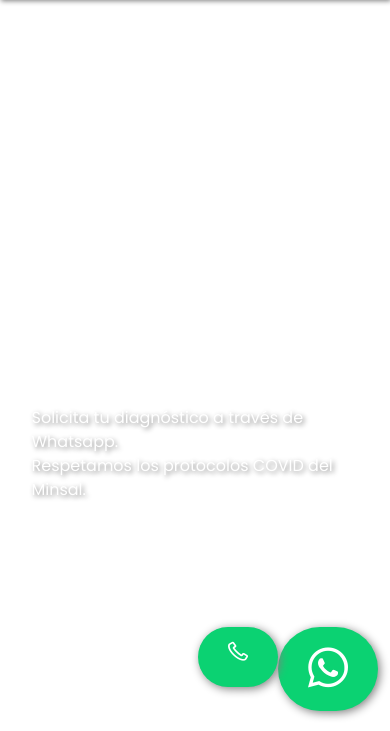
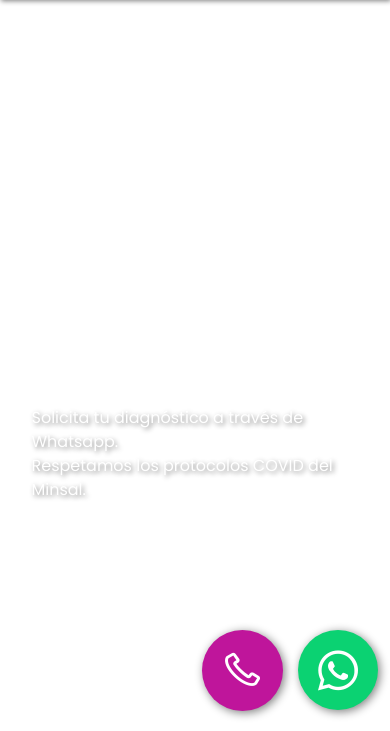
Before and after one commit to javicerda/biosalud, a plain HTML site: page index.html in a window 390 px wide. Shown: the part 113-844 px from the top of the page. Drawn offline with Linux system fonts and the light colour scheme; a script that the page names is missing.

Commit message:
Botones de contacto activos

```diff
--- a/index.html
+++ b/index.html
@@ -94,10 +94,10 @@
                          <div class="row">
                               <div class="col-12">
 								<!-- Whatsapp icon-->
-                                   <a href="https://wa.link/u2gqri" class="mobile-btn float-end d-block d-sm-none wow" data-wow-delay=".5s" target="_blank">
+                                   <a href="https://wa.link/u2gqri" class="mobile-btn whatsapp float-end d-block d-sm-none wow" data-wow-delay=".5s" target="_blank">
                                    <i class="lni lni-whatsapp"></i>
                                    </a>
-                                   <a href="https://wa.link/u2gqri" class="mobile-btn float-end d-none d-sm-block wow" data-wow-delay=".5s" target="_blank">
+                                   <a href="https://wa.link/u2gqri" class="mobile-btn whatsapp float-end d-none d-sm-block wow" data-wow-delay=".5s" target="_blank">
                                    <i class="lni lni-whatsapp"></i>
                                    Escríbenos a WhatsApp
 								   </a>
--- a/scss/biosalud-theme.scss
+++ b/scss/biosalud-theme.scss
@@ -84,11 +84,6 @@ main{
 }
 .mobile-btn{
 	padding: 10px 30px 20px;
-	background: #0bd272;
-	text-align: left;
-	line-height: 30px;
-	font-size: 20px;
-	color: #fff;
 	border-radius: 50px;
 	right: 0;
 	-webkit-transition: all 0.3s ease-out 0s;
@@ -98,13 +93,37 @@ main{
 	transition: all 0.3s ease-out 0s;
 	box-shadow: 2px 2px 10px gray;
 }
+.mobile-btn.whatsapp{
+	background: #0bd272;
+	text-align: left;
+	line-height: 30px;
+	font-size: 20px;
+	color: #fff;
+}
+.mobile-btn.phone{
+	padding: 10px 23px 20px;
+	background: #BF159B;
+	text-align: left;
+	line-height: 30px;
+	font-size: 20px;
+	color: #fff;
+	margin-right: 15px;
+}
 .lni.lni-whatsapp{
 	font-size: 20px;
 	padding-top: 10px;
 }
+.lni.lni-phone{
+	font-size: 35px;
+	padding-top: 12px;
+}
 .whatsapp:hover {
 	color: #006635;
 	background-color: #00E777;
+}
+.phone:hover {
+	color: #891771;
+	background-color: #BF159B;
 }
 .copyright {
 	color: #C1BFE2;
```
Also changed, not shown: css/custom.css.
